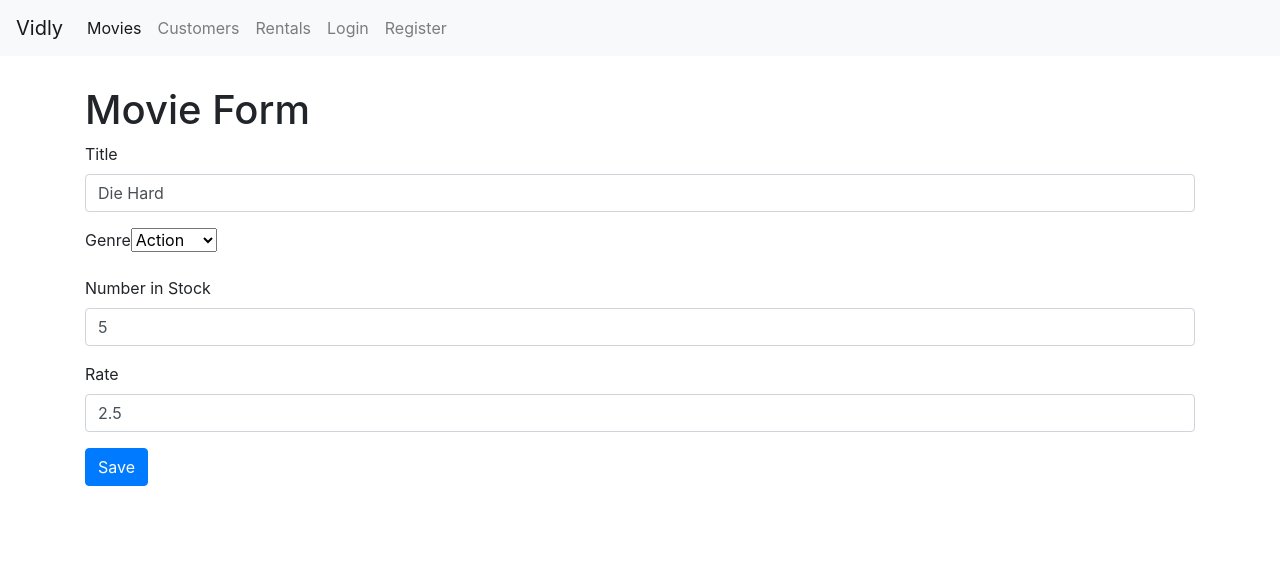
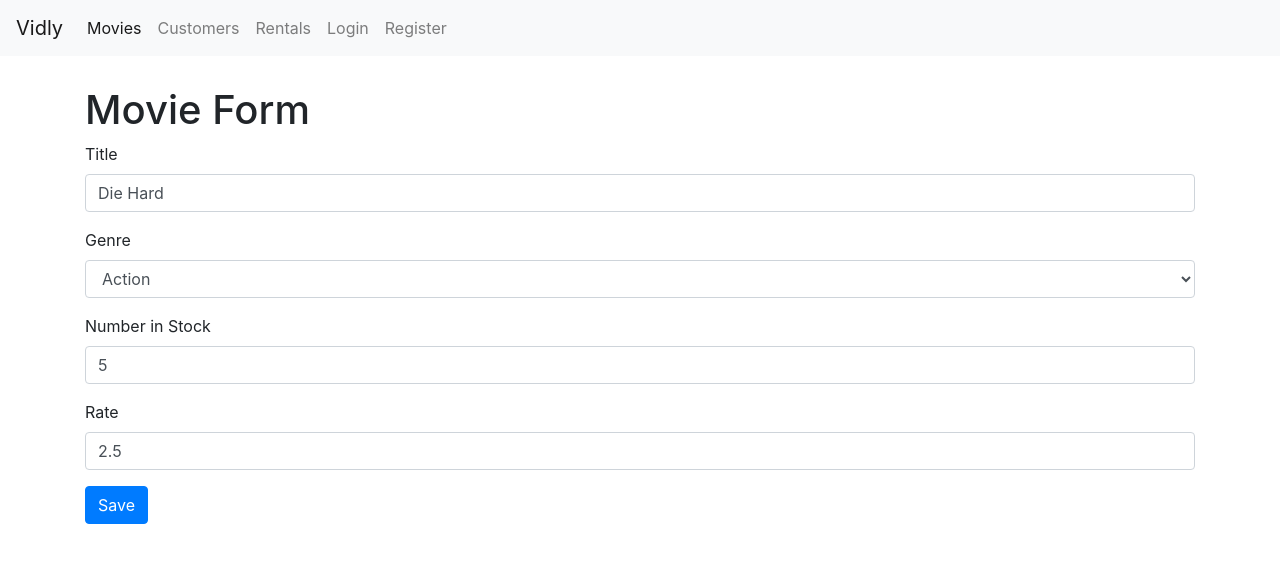
Before and after one commit to big-smile-94/vidly, a React (Create React App) app: page /movies/5b21ca3eeb7f6fbccd471816 in a window 1280 px wide. Shown: the top 562 px of the page. Built offline with nearby package versions, Linux system fonts and the light colour scheme.

Commit message:
refactor new/edit movies code and move select to it's own component

```diff
--- /dev/null
+++ b/src/components/common/Select.jsx
@@ -0,0 +1,20 @@
+import React from 'react';
+
+const Select = ({ name, label, options, error, ...rest }) => {
+  return (
+    <div className="form-group">
+      <label htmlFor={name}>{label}</label>
+      <select name={name} id={name} {...rest} className="form-control">
+        <option value="" />
+        {options.map((option) => (
+          <option key={option._id} value={option._id}>
+            {option.name}
+          </option>
+        ))}
+      </select>
+      {error && <div className="alert alert-danger">{error}</div>}
+    </div>
+  );
+};
+
+export default Select;
--- a/src/components/common/form.jsx
+++ b/src/components/common/form.jsx
@@ -1,6 +1,7 @@
 import React, { Component } from 'react';
 import Joi from 'joi-browser';
 import Input from './input';
+import Select from './Select';
 
 class Form extends Component {
   state = {
@@ -78,32 +79,17 @@ class Form extends Component {
     );
   }
 
-  renderSelect() {
+  renderSelect(name, label, options) {
+    const { data, errors } = this.state;
     return (
-      <div className="form-group">
-        <label htmlFor="genreId">Genre</label>
-        <select
-          name="genreId"
-          id="genreId"
-          onChange={this.handleChange}
-          className="form-select"
-        >
-          {this.state.genres.map((genre, index) => (
-            <option
-              key={`${genre._id}-${index}`}
-              value={genre._id}
-              selected={genre.selected}
-            >
-              {genre.name}
-            </option>
-          ))}
-        </select>
-        {this.state.errors['genreId'] && (
-          <div className="alert alert-danger">
-            {this.state.errors['genreId']}
-          </div>
-        )}
-      </div>
+      <Select
+        name={name}
+        value={data[name]}
+        label={label}
+        options={options}
+        onChange={this.handleChange}
+        error={errors[name]}
+      />
     );
   }
 }
--- a/src/components/movieForm.jsx
+++ b/src/components/movieForm.jsx
@@ -7,7 +7,6 @@ import { saveMovie, getMovie } from './../services/fakeMovieService';
 class MovieForm extends Form {
   state = {
     data: {
-      _id: '',
       title: '',
       genreId: '',
       numberInStock: '',
@@ -27,63 +26,40 @@ class MovieForm extends Form {
       .max(100)
       .required()
       .label('Number in Stock'),
-    dailyRentalRate: Joi.number().min(0).max(10).required().label('Rate'),
+    dailyRentalRate: Joi.number()
+      .min(0)
+      .max(10)
+      .required()
+      .label('Daily Rental Rate'),
   };
 
   componentDidMount() {
-    const { id } = this.props.match.params;
     const genres = getGenres();
+    this.setState({ genres });
 
-    if (id === 'new') {
-      this.setState({
-        genres: [{ _id: '', name: '', selected: true }, ...genres],
-      });
+    const movieId = this.props.match.params.id;
 
-      return;
-    }
+    if (movieId === 'new') return;
 
-    const movie = getMovie(id);
+    const movie = getMovie(movieId);
+    if (!movie) return this.props.history.replace('/not-found');
 
-    if (!movie) {
-      this.props.history.push('/not-found');
-      return;
-    }
+    this.setState({ data: this.mapToViewModel(movie) });
+  }
 
-    const genre = genres.find((g) => g._id === movie.genre._id);
-    const index = genres.indexOf(genre);
-    genres[index] = {
-      ...genre,
-      selected: true,
+  mapToViewModel(movie) {
+    return {
+      _id: movie._id,
+      title: movie.title,
+      genreId: movie.genre._id,
+      numberInStock: movie.numberInStock,
+      dailyRentalRate: movie.dailyRentalRate,
     };
-
-    this.setState({
-      data: {
-        _id: movie._id,
-        title: movie.title,
-        genreId: movie.genre._id,
-        numberInStock: movie.numberInStock,
-        dailyRentalRate: movie.dailyRentalRate,
-      },
-      genres: genres,
-    });
-    return;
   }
 
   doSubmit = () => {
-    const { _id, genreId, numberInStock, dailyRentalRate, title } =
-      this.state.data;
+    saveMovie(this.state.data);
 
-    const movie = {
-      _id: _id,
-      title: title,
-      genreId: genreId,
-      numberInStock: numberInStock,
-      dailyRentalRate: dailyRentalRate,
-      liked: false,
-      publishDate: Date.now(),
-    };
-
-    saveMovie(movie);
     this.props.history.push('/movies');
   };
 
@@ -93,7 +69,7 @@ class MovieForm extends Form {
         <h1>Movie Form</h1>
         <form onSubmit={this.handleSubmit}>
           {this.renderInput('title', 'Title')}
-          {this.renderSelect()}
+          {this.renderSelect('genreId', 'Genre', this.state.genres)}
           {this.renderInput('numberInStock', 'Number in Stock')}
           {this.renderInput('dailyRentalRate', 'Rate')}
           {this.renderButton('Save')}
--- a/src/components/movies.jsx
+++ b/src/components/movies.jsx
@@ -33,7 +33,7 @@ class Movies extends Component {
   }
 
   handleDelete = (movie) => {
-    deleteMovie(movie._id)
+    deleteMovie(movie._id);
     const movies = this.state.movies.filter((m) => m._id !== movie._id);
     this.setState({ movies });
   };
@@ -104,7 +104,11 @@ class Movies extends Component {
           />
         </div>
         <div className="col">
-          <Link to="/movies/new" className="btn btn-primary btn-m">
+          <Link
+            to="/movies/new"
+            className="btn btn-primary"
+            style={{ marginBottom: 20 }}
+          >
             New Movie
           </Link>
           <p>Showing {totalCount} movies in the database.</p>
--- a/src/services/fakeMovieService.js
+++ b/src/services/fakeMovieService.js
@@ -78,14 +78,13 @@ export function getMovie(id) {
 
 export function saveMovie(movie) {
   let movieInDb = movies.find((m) => m._id === movie._id) || {};
-  movieInDb._id = movie._id;
   movieInDb.title = movie.title;
   movieInDb.genre = genresAPI.genres.find((g) => g._id === movie.genreId);
   movieInDb.numberInStock = movie.numberInStock;
   movieInDb.dailyRentalRate = movie.dailyRentalRate;
 
   if (!movieInDb._id) {
-    movieInDb._id = `${Date.now()}`;
+    movieInDb._id = Date.now().toString();
     movies.push(movieInDb);
   }
 
```
